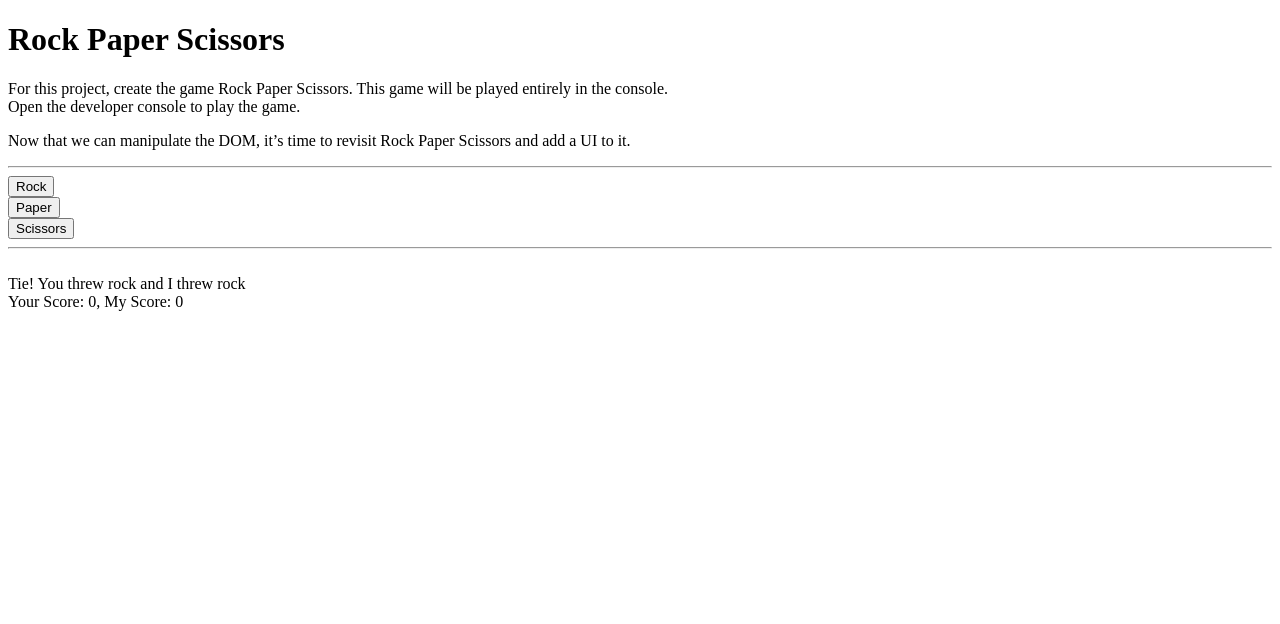
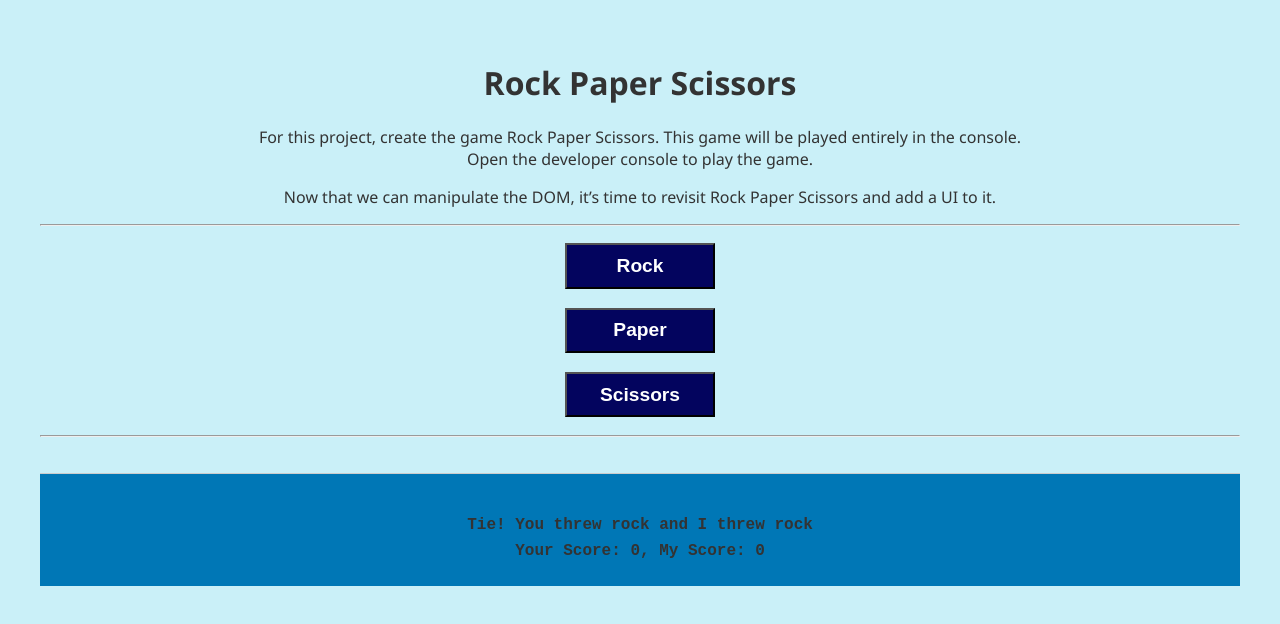
Before and after one commit to rfsjim/odin-rock-paper-scissors, a plain HTML site: page index.html in a window 1280 px wide. Both pictures are taken after a click on the button "Rock". Drawn offline with Linux system fonts and the light colour scheme.

Commit message:
feat: Add CSS Styling

```diff
--- a/css/style.css
+++ b/css/style.css
@@ -1,3 +1,41 @@
 #resultsContainer {
     white-space: pre-line;
+    margin-top: 2em;
+    border-top: 1px solid #ccc;
+    padding: 1em 0;
+    background-color: #0077b6;
+    font-weight: bolder;
+    font-size: large;
 }
+
+#resultsContainer span {
+    display: block;
+    margin-bottom: 0.5em;
+    font-family: monospace;
+}
+
+body {
+    font-family: 'Segoe UI', sans-serif;
+    background-color: #caf0f8;
+    color: #333;
+    text-align: center;
+    padding: 2em;
+}
+
+button {
+    font-size: 1.2em;
+    padding: 0.5em 1em;
+    margin: 0.5em;
+    cursor: pointer;
+    background-color: #03045e;
+    color: #fff;
+    font-weight: bold;
+    width: 150px;
+}
+
+button:disabled {
+    background-color: light-dark(rgba(239, 239, 239, 0.3), rgba(19, 1, 1, 0.3));
+    color: light-dark(rgba(16, 16, 16, 0.3), rgba(255, 255, 255, 0.3));
+    border-color: light-dark(rgba(118, 118, 118, 0.3), rgba(195, 195, 195, 0.3));
+    cursor: not-allowed;
+}
--- a/scripts/javascript.js
+++ b/scripts/javascript.js
@@ -16,23 +16,9 @@
  */
 function getComputerChoice()
 {
-    const randomNumber = Math.ceil(Math.random() * 100);
-    let choice;
+    const choices = ['rock', 'paper', 'scissors'];
 
-    switch(true)
-    {
-        case randomNumber <= 33:
-            choice = "rock";
-            break;
-        case randomNumber <= 66:
-            choice = "paper";
-            break;
-        case randomNumber <= 100:
-            choice = "scissors";
-            break;
-    }
-
-    return choice;
+    return choices[Math.floor(Math.random() * choices.length)];
 }
 
 /**
@@ -41,7 +27,16 @@ function getComputerChoice()
  */
 function getHumanChoice()
 {
-    return prompt("Throw Rock, Paper, or Scissors?: ").toLowerCase();
+    const validChoices = ['rock', 'paper', 'scissors'];
+
+    let choice = prompt("Throw Rock, Paper, or Scissors?: ").toLowerCase();
+
+    while (!validChoices.includes(choice))
+    {
+        choice = prompt("Throw Rock, Paper, or Scissors?: ").toLowerCase();
+    }
+
+    return choice;
 }
 
 /**
@@ -52,9 +47,10 @@ function getHumanChoice()
  */
 function playRound(humanChoice, computerChoice)
 {
+    let playerIsWinner;
+
     if (humanChoice === computerChoice)
     {
-        roundResult.textContent = `Tie! You threw ${humanChoice} and I threw ${computerChoice}\n`;
         return 'tie';
     }
     else if (humanChoice === 'rock')
@@ -72,12 +68,10 @@ function playRound(humanChoice, computerChoice)
 
     if (playerIsWinner)
     {
-        roundResult.textContent = `You win! ${humanChoice} beats ${computerChoice}\n`;
         return 'win';
     }
     else
     {
-        roundResult.textContent = `You Lose! ${computerChoice} beats ${humanChoice}\n`;
         return 'lose';
     }
 };
@@ -91,14 +85,20 @@ function playRound(humanChoice, computerChoice)
  */
 function playGame(humanChoice, computerChoice, winningScore = 5)
 {
-    let playerResult = playRound(humanChoice, computerChoice);
+    const playerResult = playRound(humanChoice, computerChoice);
 
-    if (playerResult === 'win')
+    if (playerResult === 'tie')
     {
+        roundResult.textContent = `Tie! You threw ${humanChoice} and I threw ${computerChoice}\n`;
+    }
+    else if (playerResult === 'win')
+    {
+        roundResult.textContent = `You win! ${humanChoice} beats ${computerChoice}\n`;
         humanScore++;
     }
     else if (playerResult === 'lose')
     {
+        roundResult.textContent = `You Lose! ${computerChoice} beats ${humanChoice}\n`;
         computerScore++;
     }
 
```
